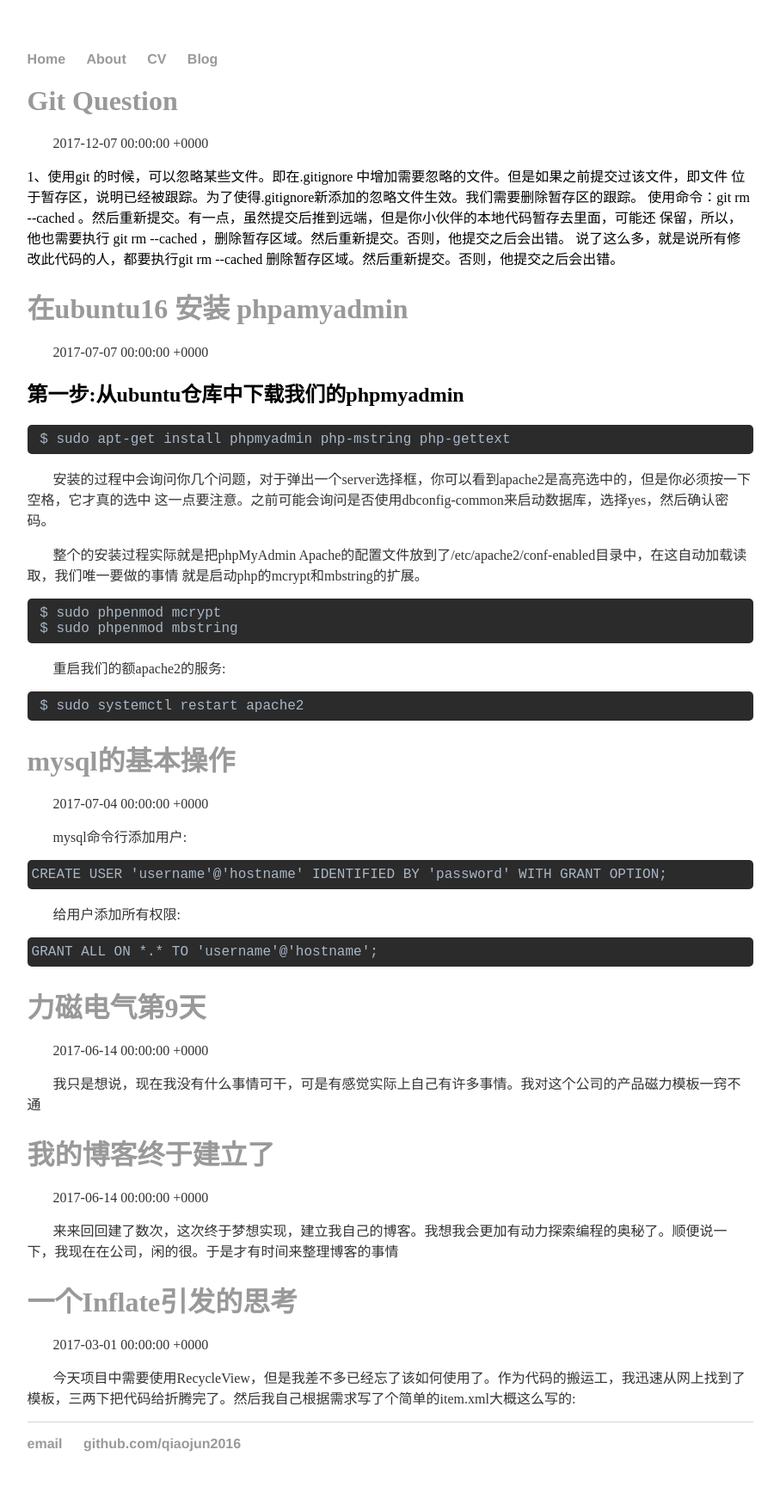
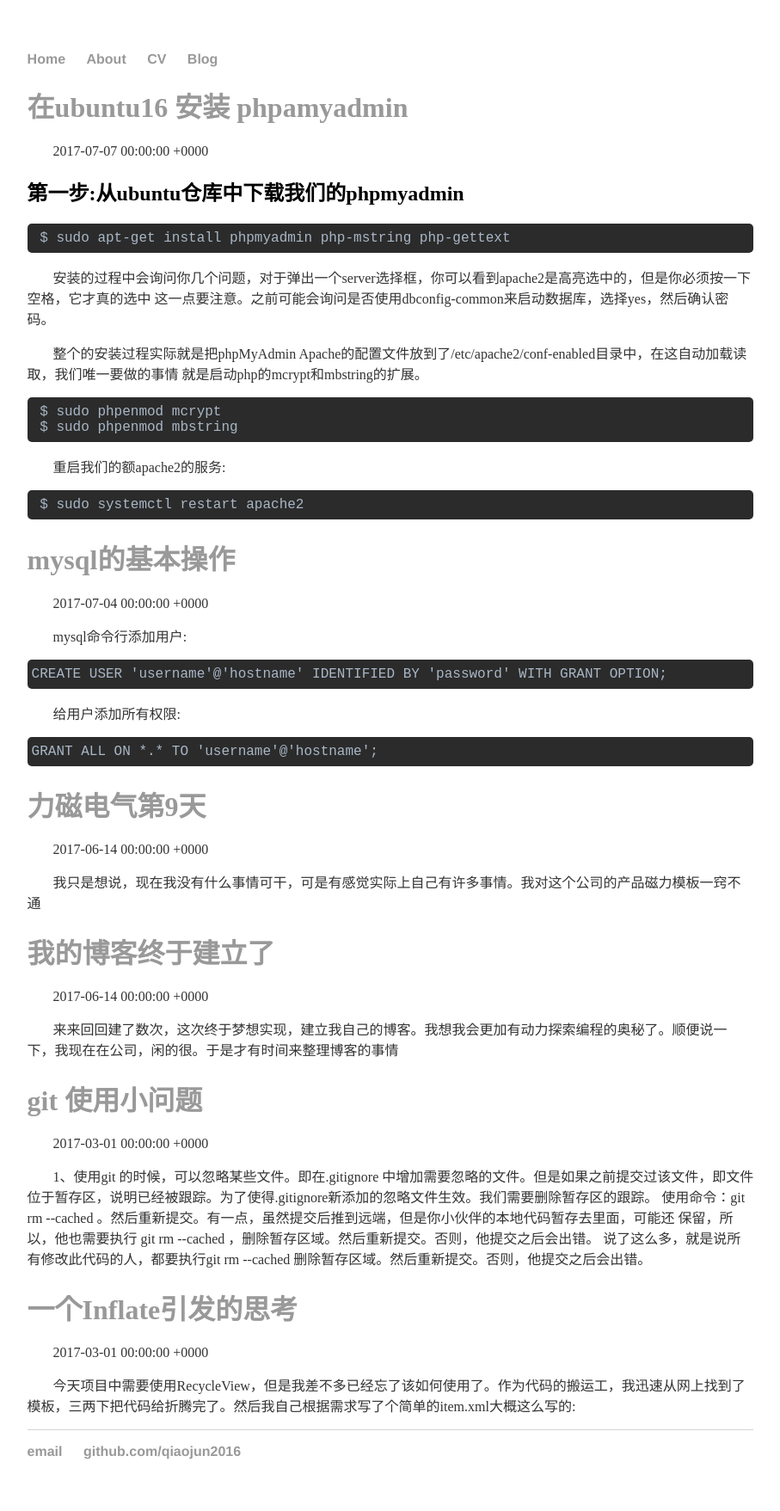
Before and after one commit to qiaojun2016/qiaojun2016.github.io, a Jekyll site: the page built from blog/index.html, in a window 1280 px wide. Shown: the whole page at 86% size, without its empty margins (186-1093 px from the left). Built offline with Jekyll 4.4.1, drawn with Linux system fonts in a browser that asks for light colours; the list of posts is cut into pages by our own code; comment, search, counter and statistics services are not loaded.

Commit message:
Update 2017-12-07-git-question.html

```diff
--- a/_posts/2017-12-07-git-question.html
+++ b/_posts/2017-12-07-git-question.html
@@ -1,8 +1,14 @@
-
-1、使用git 的时候，可以忽略某些文件。即在.gitignore 中增加需要忽略的文件。但是如果之前提交过该文件，即文件
+---
+layout: post
+date: 2017-03-01
+title: git 使用小问题
+excerpt_separator:
+---
+<p>1、使用git 的时候，可以忽略某些文件。即在.gitignore 中增加需要忽略的文件。但是如果之前提交过该文件，即文件<!-- more -->
 位于暂存区，说明已经被跟踪。为了使得.gitignore新添加的忽略文件生效。我们需要删除暂存区的跟踪。
 使用命令：git rm --cached 。然后重新提交。有一点，虽然提交后推到远端，但是你小伙伴的本地代码暂存去里面，可能还
 保留，所以，他也需要执行 git rm --cached ，删除暂存区域。然后重新提交。否则，他提交之后会出错。
 说了这么多，就是说所有修改此代码的人，都要执行git rm --cached 删除暂存区域。然后重新提交。否则，他提交之后会出错。
 
-so git rm --cached 做了什么呢？
+
+so git rm --cached 做了什么呢？</p>
```
